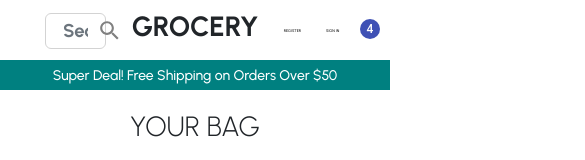
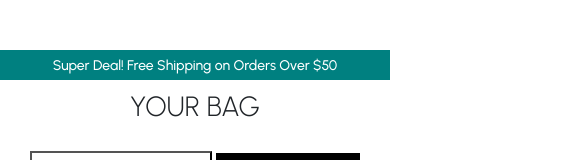
Before and after one commit to vedXpatel/grocery-gamux, a React (Create React App) app: page /cart in a window 390 px wide. Shown: the top 160 px of the page, 585 px wide, since content can reach past the window. Built offline with nearby package versions, Linux system fonts and the light colour scheme.

Commit message:
responsive home page

```diff
--- a/package.json
+++ b/package.json
@@ -16,7 +16,9 @@
     "axios": "^0.27.2",
     "react": "^18.2.0",
     "react-bootstrap": "^2.4.0",
+    "react-device-detect": "^2.2.2",
     "react-dom": "^18.2.0",
+    "react-icons": "^4.4.0",
     "react-router-dom": "^6.3.0",
     "react-scripts": "5.0.1",
     "styled-components": "^5.3.5",
--- a/src/components/Navbar.jsx
+++ b/src/components/Navbar.jsx
@@ -5,10 +5,12 @@ import styled from "styled-components";
 import { mobile } from "../responsive";
 import "./styles.css"
 import { useNavigate } from "react-router-dom";
+import { GiHamburgerMenu } from "react-icons/gi";
+import { isMobile, isTablet } from "react-device-detect"
 
 const Container = styled.div`
   height: 60px;
-  ${mobile({ height: "50px" })}
+  ${mobile({ height: "50px", width: "100vw" })}
 `;
 
 const Wrapper = styled.div`
@@ -77,7 +79,8 @@ const MenuItem = styled.div`
 const Navbar = () => {
 
   const [isLoggedIn, setIsLoggedIn] = useState(false);
-  const [user,setUser] = useState(undefined);
+  const [user, setUser] = useState(undefined);
+  const [navMenu, setNavMenu] = useState(false);
   const navigate = useNavigate();
 
   useEffect(() => {
@@ -88,7 +91,9 @@ const Navbar = () => {
 
 
   return (
-    <Container>
+    <Container >
+      {
+        isMobile === false || isTablet === true &&
         <Wrapper>
           <Left>
             <input type="text" className="main-search-input form-control" placeholder="Search" />
@@ -120,6 +125,20 @@ const Navbar = () => {
             </MenuItem>
           </Right>
         </Wrapper>
+      }
+      {
+        isMobile === true && navMenu === false && isTablet === false &&
+        <Wrapper>
+          <Center style={{ top: "5vh" }}>
+            <Logo>GROCERY</Logo>
+          </Center>
+          <Right style={{ position: "absolute", right: "2vw" }}>
+            <button className="btn" style={{ paddingTop: '0', outline: "none", border: "none" }}>
+              <GiHamburgerMenu style={{ width: "7vw", height: "7vw" }} />
+            </button>
+          </Right>
+        </Wrapper>
+      }
     </Container>
   );
 };
--- a/src/components/Slider.jsx
+++ b/src/components/Slider.jsx
@@ -3,6 +3,7 @@ import { useEffect, useState } from "react";
 import styled from "styled-components";
 import { sliderItems } from "../data";
 import { mobile } from "../responsive";
+import { BrowserView, MobileView, isMobile } from "react-device-detect";
 import "./styles.css"
 
 const Container = styled.div`
@@ -11,7 +12,7 @@ const Container = styled.div`
   display: flex;
   position: relative;
   overflow: hidden;
-  ${mobile({ display: "none" })}
+  ${mobile({ backgroundSize: "cover" })}
 `;
 
 const Arrow = styled.div`
@@ -100,6 +101,9 @@ const Slider = () => {
         <ArrowLeftOutlined />
       </Arrow>
       <Wrapper slideIndex={slideIndex}>
+        {
+          isMobile === false &&
+          <>
             {sliderItems.map((item) => (
               <Slide bg={item.bg} key={item.id} >
                 <ImgContainer >
@@ -112,6 +116,23 @@ const Slider = () => {
                 </InfoContainer>
               </Slide>
             ))}
+          </>
+        }
+        {
+          isMobile && <>
+            {sliderItems.map((item) => (
+              <Slide bg={item.bg} key={item.id} style={{marginTop:"10vh"}}>
+                <ImgContainer style={{width:"100vw"}}>
+                  <Image src={item.img} />
+                  <Title style={{top:"-60vh",fontSize:"4vh",position:"relative",color:"white",backgroundColor:"#1A4D2E",paddingLeft:"4vw",margin:"10vw",marginBottom:"0",fontWeight:"bold"}}>{item.title}</Title>
+                  <Desc style={{top:"-60vh",fontSize:"2.5vh",position:"relative",color:"white",backgroundColor:"#1A4D2E",paddingLeft:"4vw",margin:"10vw",marginTop:"0",fontWeight:"bold"}}>{item.desc}</Desc>
+                  <Button className="btn btn-success" style={{top:"-60vh",marginLeft:"10vw",fontSize:"2vh",position:"relative",backgroundColor:"white",border:"none",borderRadius:"100px",paddingTop:"2px",paddingBottom:"2px",color:'#1A4D2E'}}>BUY NOW</Button>
+                </ImgContainer>
+              </Slide>
+            ))}
+          </>
+        }
+
       </Wrapper>
       <Arrow direction="right" onClick={() => handleClick("right")}>
         <ArrowRightOutlined />
--- a/src/responsive.js
+++ b/src/responsive.js
@@ -2,7 +2,7 @@ import { css } from "styled-components";
 
 export const mobile = (props) => {
   return css`
-    @media only screen and (max-width: 380px) {
+    @media only screen and (max-width: 480px) {
       ${props}
     }
   `;
```
Also changed, not shown: 1 other file (tests, documents, lock files or other folders). Lines whose indentation alone changed are shown as unchanged.
